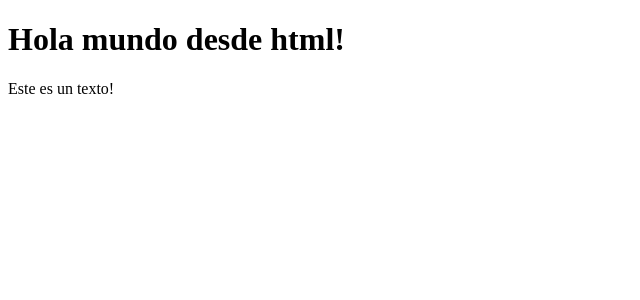
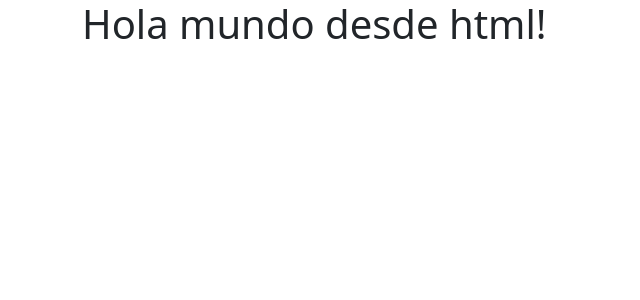
Before and after one commit to CesarNavarro24k/Proyecto-Django, a Django app: page / in a window 1280 px wide. Shown: the top 300 px of the page, without its empty margins (0-640 px from the left). Run offline with Django 3.2, Linux system fonts and the light colour scheme.

Commit message:
Update index.html

```diff
--- a/templates/index.html
+++ b/templates/index.html
@@ -3,10 +3,19 @@
 <head>
     <meta charset="UTF-8">
     <meta name="viewport" content="width=device-width, initial-scale=1.0">
+    <link href="https://cdn.jsdelivr.net/npm/bootstrap@5.3.3/dist/css/bootstrap.min.css" rel="stylesheet" integrity="sha384-QWTKZyjpPEjISv5WaRU9OFeRpok6YctnYmDr5pNlyT2bRjXh0JMhjY6hW+ALEwIH" crossorigin="anonymous">
     <title>Index</title>
 </head>
 <body>
-    <h1>Hola mundo desde html!</h1>
-    <p>Este es un texto!</p>
+    <div class="container" >
+        <div class="row">
+            <div class="col">
+                <h1>Hola mundo desde html!</h1>
+            </div>
+        </div>
+    </div>
+
 </body>
+<script src="https://cdn.jsdelivr.net/npm/@popperjs/core@2.11.8/dist/umd/popper.min.js" integrity="sha384-I7E8VVD/ismYTF4hNIPjVp/Zjvgyol6VFvRkX/vR+Vc4jQkC+hVqc2pM8ODewa9r" crossorigin="anonymous"></script>
+<script src="https://cdn.jsdelivr.net/npm/bootstrap@5.3.3/dist/js/bootstrap.min.js" integrity="sha384-0pUGZvbkm6XF6gxjEnlmuGrJXVbNuzT9qBBavbLwCsOGabYfZo0T0to5eqruptLy" crossorigin="anonymous"></script>
 </html>
```
